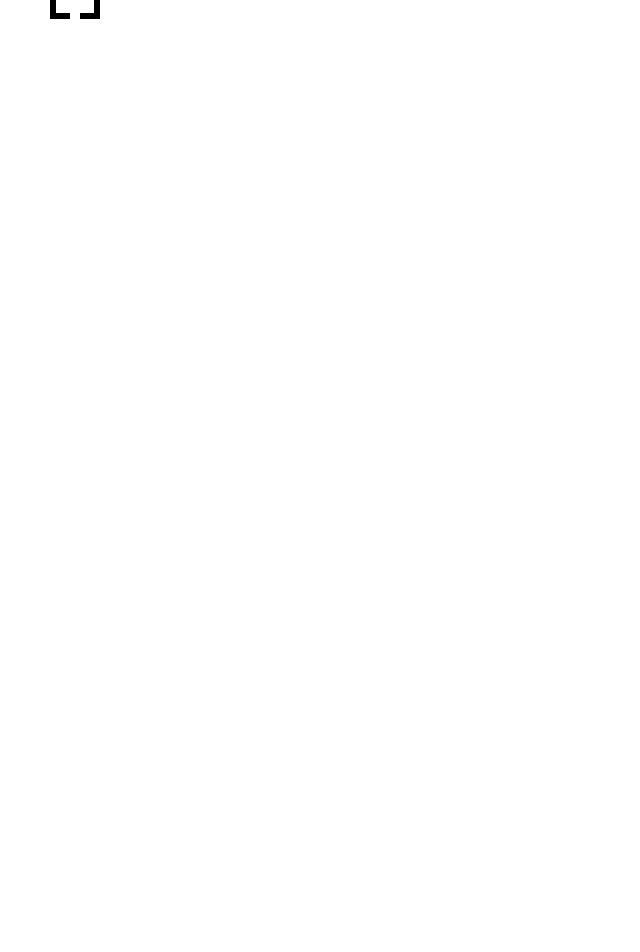
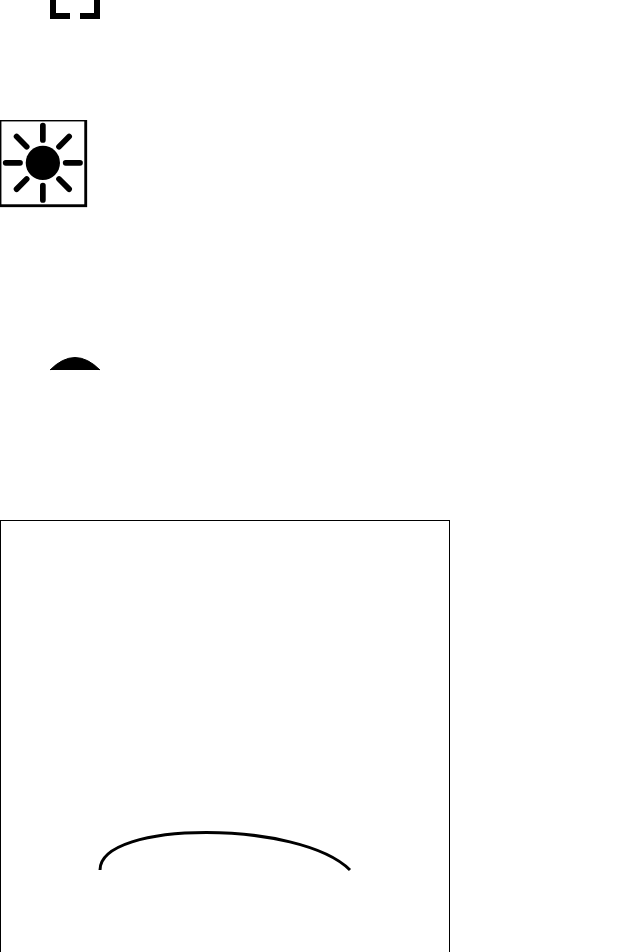
Before and after one commit to DarkkkSoul/designs, a React (Vite) app: page /svg in a window 1280 px wide. Shown: the part 480-1432 px from the top of the page, without its empty margins (0-640 px from the left). Before the commit the page ends 800 px from the top, so only its background shows below. Built offline with nearby package versions, Linux system fonts and the light colour scheme.

Commit message:
done with svg

```diff
--- a/src/pages/SVG.jsx
+++ b/src/pages/SVG.jsx
@@ -5,6 +5,7 @@ function SVG() {
         <div>
             <svg height="200" width="200"
                 viewBox='0 0 100 100' stroke='red'>
+                <rect height="100" width="100" x="0" y="0" fill='none' stroke='black' stroke-width="1" />
                 <circle
                     r="25"
                     cx="50"
@@ -42,6 +43,48 @@ function SVG() {
                     stroke-width="6"
                 />
             </svg>
+
+            <svg width="200" height="200" viewBox="-15 -15 70 70">
+                <rect height="30" width="30" x="-15" y="-15"
+                    fill='none' stroke='black' stroke-width="1" />
+                <circle r="6" />
+                <path d='M 0, 8 L 0, 13'
+                    stroke='black'
+                    stroke-width="2"
+                    strokeLinecap='round'
+                    id='ray'
+                />
+                <use href='#ray' transform='rotate(45)' />
+                <use href='#ray' transform='rotate(90)' />
+                <use href='#ray' transform='rotate(135)' />
+                <use href='#ray' transform='rotate(180)' />
+                <use href='#ray' transform='rotate(225)' />
+                <use href='#ray' transform='rotate(270)' />
+                <use href='#ray' transform='rotate(315)' />
+            </svg>
+
+
+            <svg width="200" height="200">
+                <path
+                    d='
+                        M 50, 50 Q 75 25, 100 50
+                    '
+                    stroke='black'
+                />
+            </svg>
+
+            <svg width="450" height="450">
+                <rect width="450" height="450" fill='none' stroke-width="2" stroke='black' />
+                <path
+                    d='
+                        M 100 350 C 100 300, 300 300, 350 350
+                    '
+                    stroke='black'
+                    stroke-width='3'
+                    fill='none'
+                />
+            </svg>
+
         </div>
     )
 }
```
